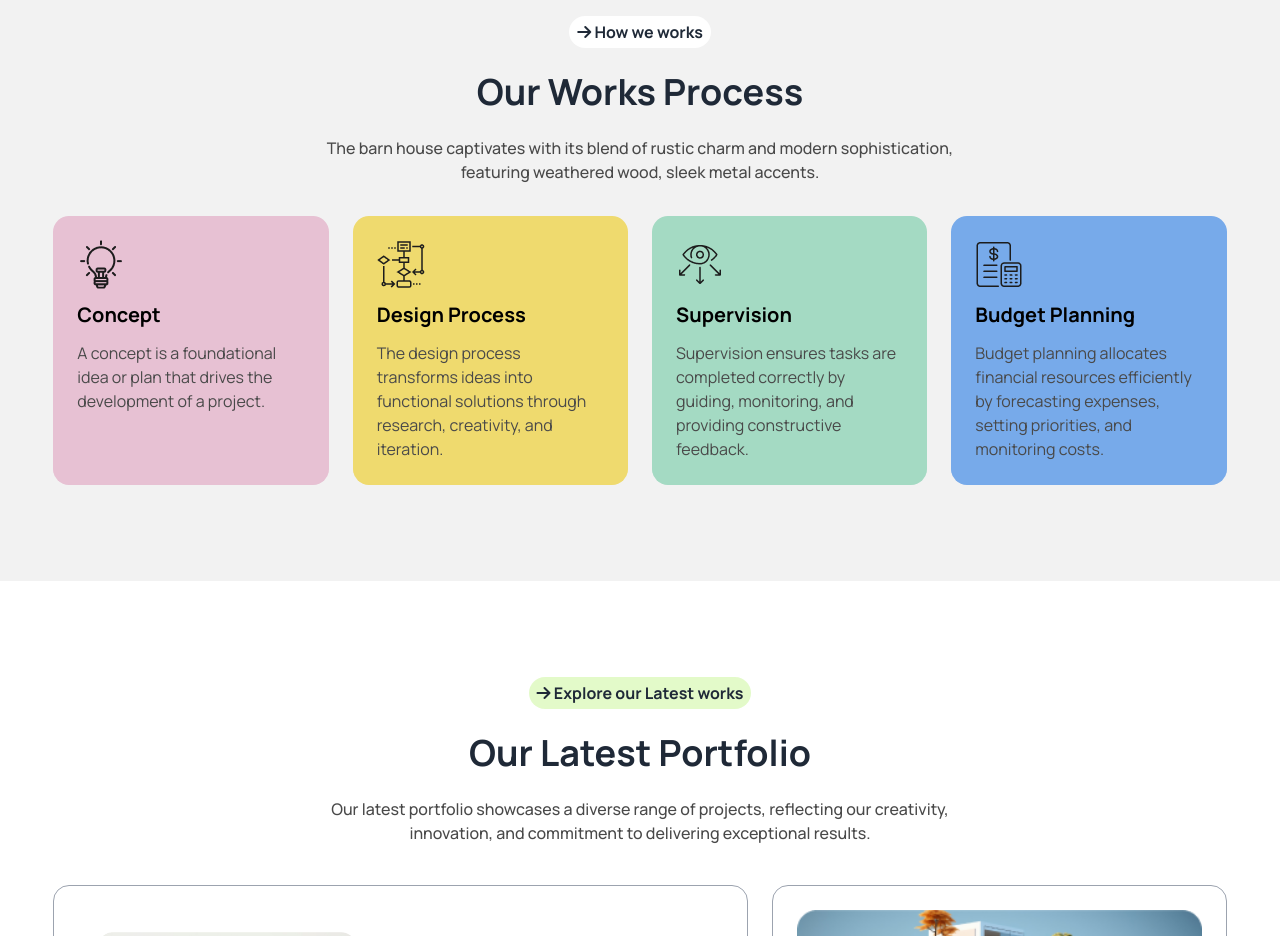
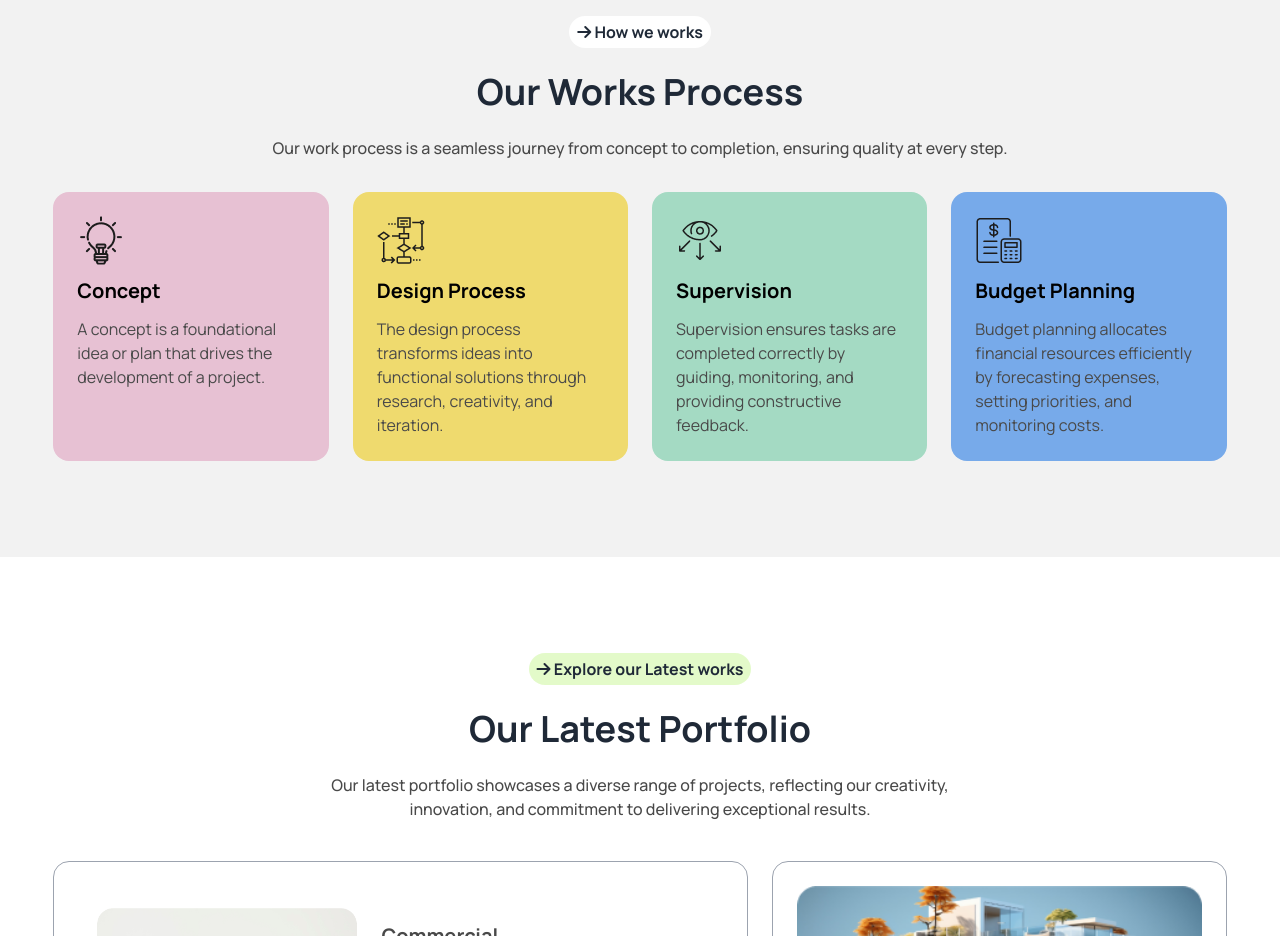
Before and after one commit to Bikram1Biswas2/B10-A3-House-Maker-Consultant, a plain HTML site: page index.html in a window 1280 px wide. Shown: the part 1560-2496 px from the top of the page. Drawn offline with nearby package versions, Linux system fonts and the light colour scheme.

Commit message:
One paragraph changed

```diff
--- a/index.html
+++ b/index.html
@@ -244,7 +244,7 @@
               </button>
 
               <h3 class="text-4xl font-bold">Our Works Process</h3>
-              <p class="text-[#494949] font-medium">The barn house captivates with its blend of rustic charm and modern sophistication, <br> featuring weathered wood, sleek metal accents.</p>
+              <p class="text-[#494949] font-medium">Our work process is a seamless journey from concept to completion, ensuring quality at every step.</p>
            </div>
 
            <!-- Our works cards starts -->
```
